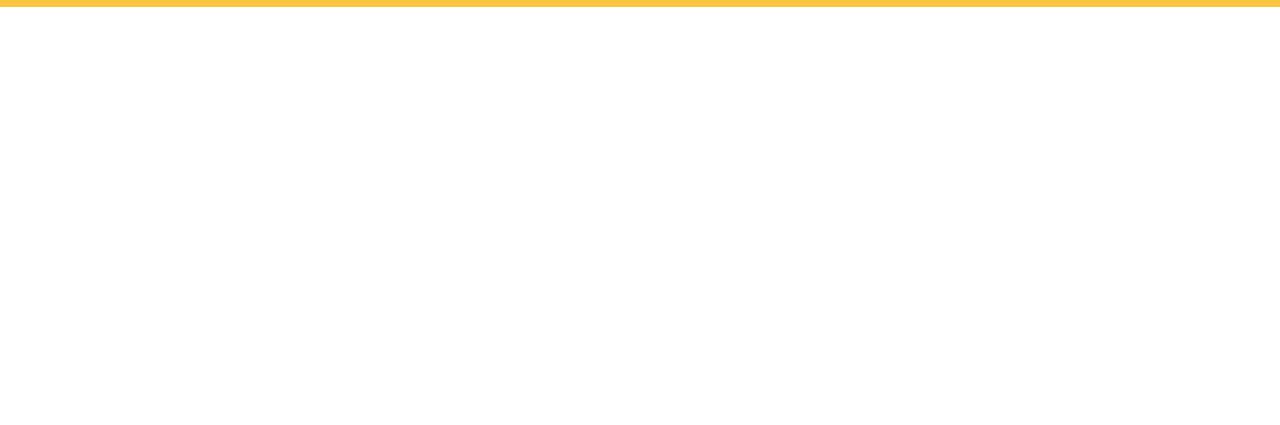
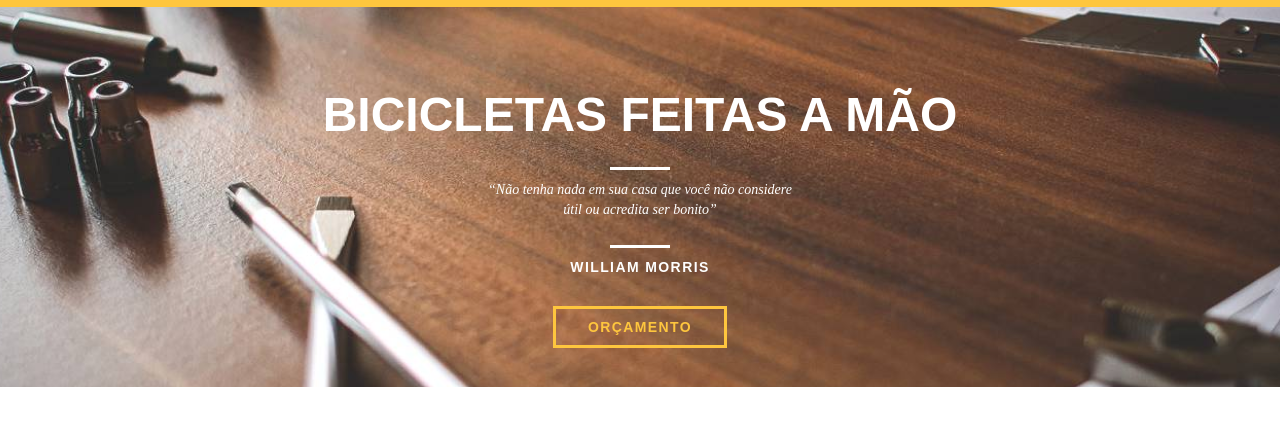
Before and after one commit to MarceloNascc/Web-Design-Bikcraft, a plain HTML site: page index.html in a window 1280 px wide. Shown: the part 79-504 px from the top of the page. Drawn offline with Linux system fonts and the light colour scheme.

Commit message:
introdução da página home

```diff
--- a/css/style.css
+++ b/css/style.css
@@ -1,6 +1,28 @@
 /* general styles */
 body {
   font-family: Arial, Helvetica, sans-serif;
+}
+
+p {
+  font-family: "Amaranth", "Times New Roman", serif;
+  font-size: 14px;
+  line-height: 20px;
+}
+
+a.btn {
+  border: 3px solid #FEC63E;
+  padding: 10px 32px;
+  color: #FEC63E;
+  font-size: 14px;
+  line-height: 20px;
+  text-transform: uppercase;
+  letter-spacing: .1em;
+  font-weight: bold;
+}
+
+a.btn:hover {
+  border-color: #FFFFFF;
+  color: #FFFFFF;
 }
 
 /* Header */
@@ -14,17 +36,17 @@ header.header {
   background-color: #FEC63E;
 }
 
-nav.header_menu {
+nav.header-menu {
   text-align: right;
   margin-top: 20px;
 }
 
-nav.header_menu ul li {
+nav.header-menu ul li {
   display: inline-block;
   margin-left: 20px;
 }
 
-nav.header_menu ul li a {
+nav.header-menu ul li a {
   color: #000000;
   font-weight: bold;
   text-transform: uppercase;
@@ -34,7 +56,54 @@ nav.header_menu ul li a {
   padding: 10px 5px;
 }
 
-nav.header_menu ul li a:hover {
+nav.header-menu ul li a:hover {
   color: #FFFFFF;
   text-shadow: 1px 1px 1px #000000;
 }
+
+/* introduction */
+section.introduction {
+  width: 100%;
+  height: 380px;
+
+  background: url("../img/bg-intro.png") no-repeat center;
+  background-size: cover;
+
+  margin-top: 86px;
+
+  text-align: center;
+  color: #FFFFFF;
+}
+
+section.introduction h1 {
+  font-size: 48px;
+  font-weight: bold;
+  text-transform: uppercase;
+  margin-top: 80px;
+}
+
+blockquote.external-quote {
+  max-width: 320px;
+  margin: auto;
+  margin-bottom: 40px;
+}
+
+blockquote.external-quote p {
+  font-style: italic;
+}
+
+blockquote.external-quote p::before, blockquote.external-quote p::after {
+  content: "";
+  display: block;
+  width: 60px;
+  height: 3px;
+  background-color: #FFFFFF;
+  margin: 25px auto 10px;
+}
+
+blockquote.external-quote cite {
+  font-style: normal;
+  font-weight: bold;
+  font-size: 14px;
+  letter-spacing: .1em;
+}
--- a/index.html
+++ b/index.html
@@ -17,7 +17,7 @@
         <img src="img/bikcraft.svg" alt="Logo marca da Bikcraft">
       </a>
 
-      <nav class="header_menu grid-14">
+      <nav class="header-menu grid-14">
         <ul>
           <li><a href="sobre.html">Sobre</a></li>
           <li><a href="produtos.html">Produtos</a></li>
@@ -27,6 +27,19 @@
       </nav>
     </div>
   </header>
+
+  <section class="introduction">
+    <div class="container">
+      <h1>BICICLETAS FEITAS A MÃO</h1>
+
+      <blockquote class="external-quote">
+        <p>“Não tenha nada em sua casa que você não considere útil ou acredita ser bonito”</p>
+        <cite>WILLIAM MORRIS</cite>
+      </blockquote>
+
+      <a href="produtos.html" class="btn">Orçamento</a>
+    </div>
+  </section>
 </body>
 
 </html>
```
